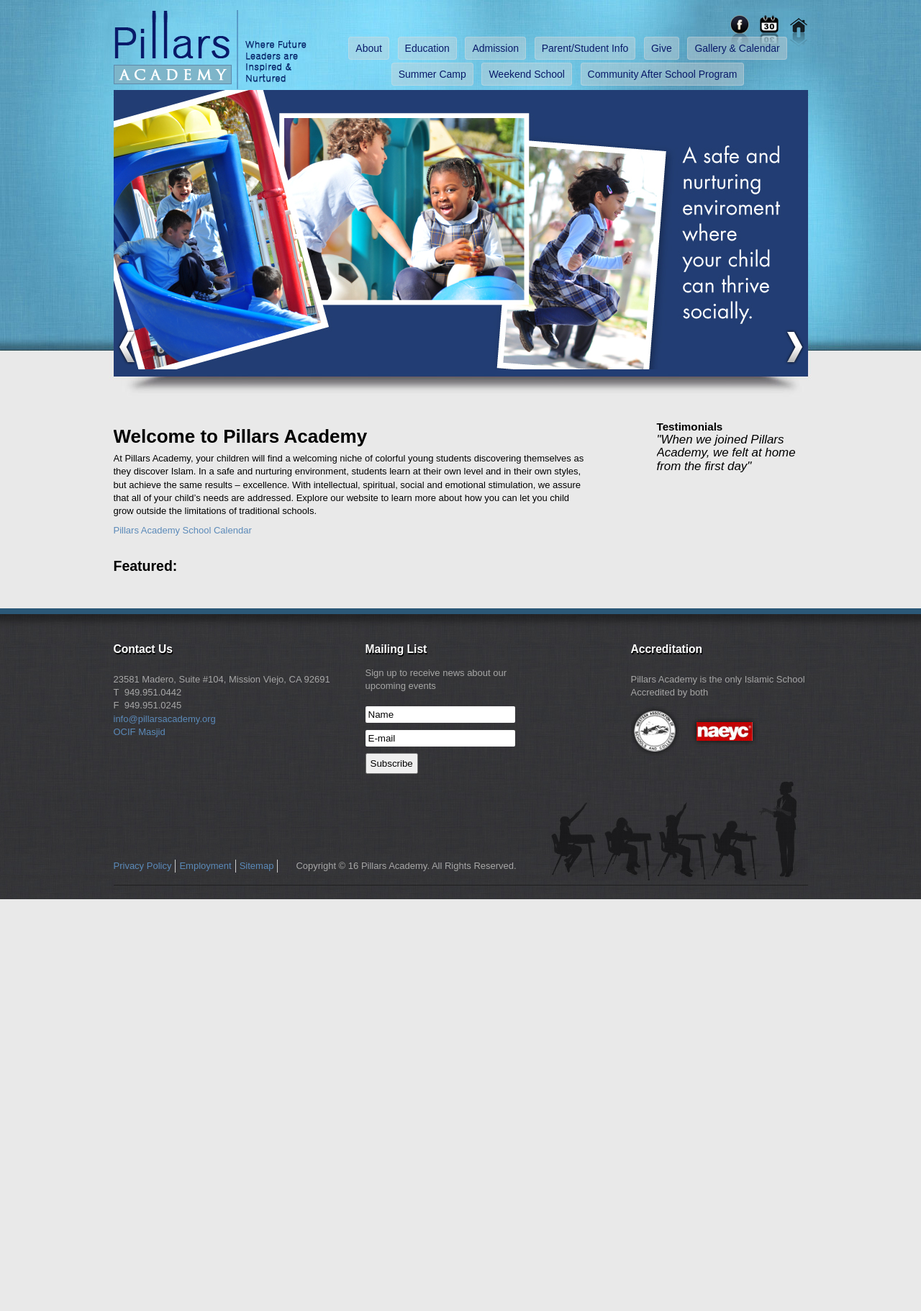
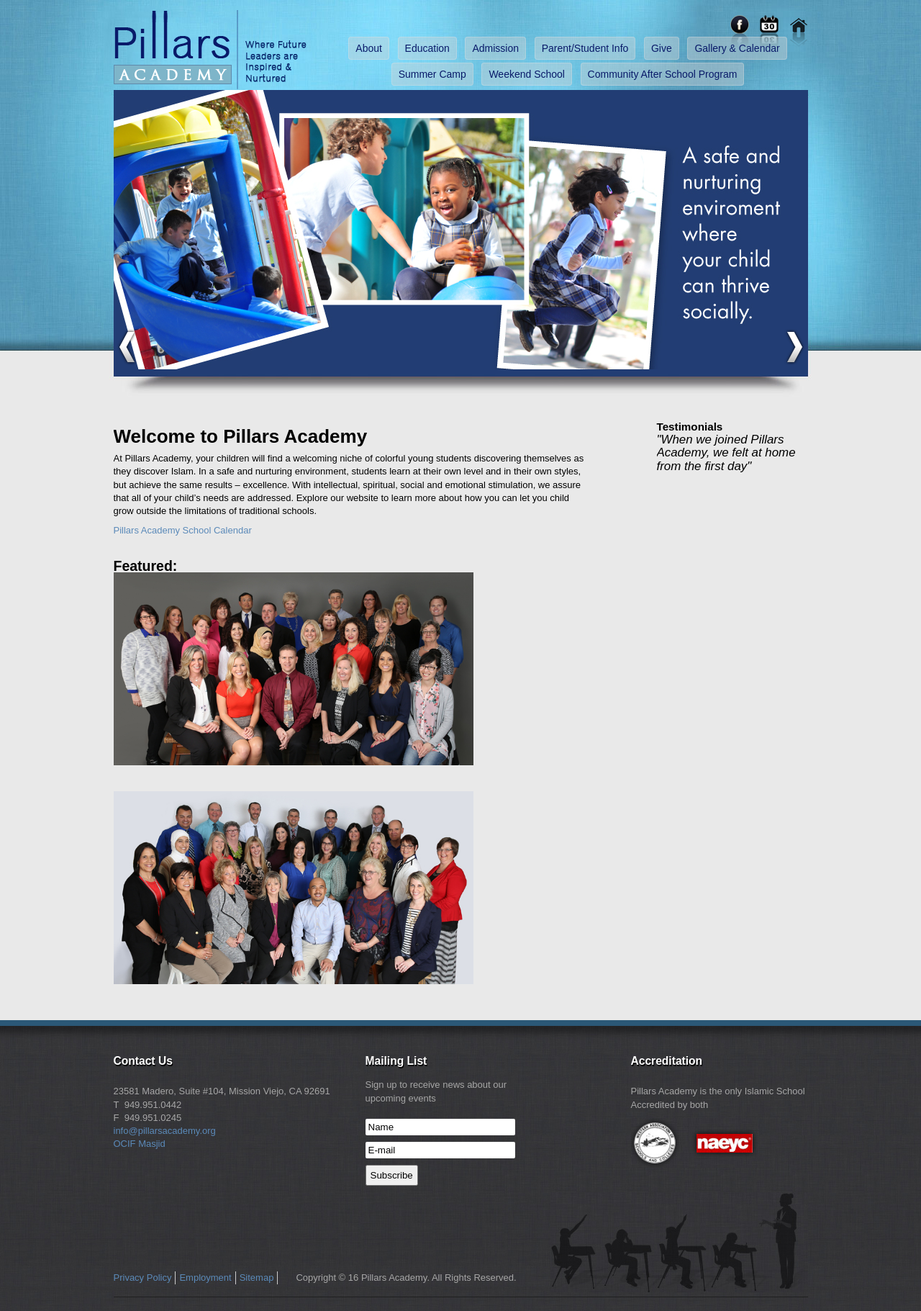
Before and after one commit to pillarsacademy/pillarsacademy.github.io, a Jekyll site: the page built from index.md, in a window 1280 px wide. Shown: the whole page at 72% size. Built offline with Jekyll 4.4.1, drawn with Linux system fonts in a browser that asks for light colours; nearby versions of some CDN libraries; our own code applies the rules of GitHub Pages for plain Markdown files; before the commit the page ends 1249 px from its top, so only the background shows below that.

Commit message:
Added Top Teacher images to homepage

```diff
--- a/_includes/events.html
+++ b/_includes/events.html
@@ -10,7 +10,9 @@
                   </li>
                 {% endfor %}
             </ul>
-    <!-- image goes here -->
+    <img src="http://www.pillarsacademy.org/images/Top-Teachers-2015-Group.jpeg" width="500" height="268" alt="Sr. Faiza Hadi" />
+    <p>&nbsp;</p>
+    <img src="http://www.pillarsacademy.org/images/Top-Teachers-2016-Group-Shot.jpeg" width="500" height="268" alt="Sr. Amani Chalati" />
 
         </div>
     </div>
```
